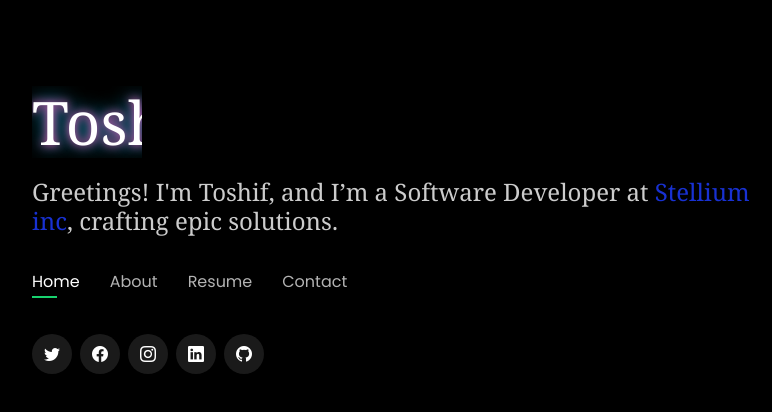
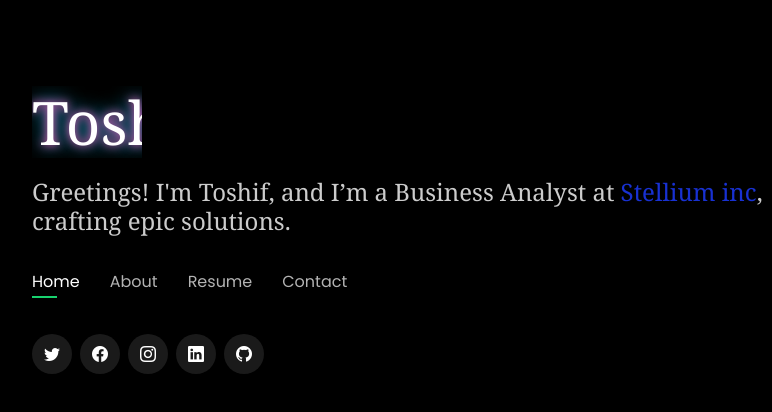
Before and after one commit to toshif1234/portfolio, a plain HTML site: page index.html in a window 1280 px wide. Shown: the part 180-592 px from the top of the page, 50-822 px from the left. Drawn offline with Linux system fonts and the light colour scheme.

Commit message:
updated role

```diff
--- a/index.html
+++ b/index.html
@@ -47,7 +47,7 @@
           <h2 class="neon-text"><a href="index.html" style="color: #fff; font-size: 60px;"  >Toshif Husen Patil</a></h2>
       <!-- Uncomment below if you prefer to use an image logo -->
       <!-- <a href="index.html" class="mr-auto"><img src="assets/img/logo.png" alt="" class="img-fluid"></a> -->
-      <h2 class="">Greetings! I'm Toshif, and I’m a Software Developer at <a href="https://stellium.com">Stellium inc</a>, crafting epic solutions.</h2>
+      <h2 class="">Greetings! I'm Toshif, and I’m a Business Analyst at <a href="https://stellium.com">Stellium inc</a>, crafting epic solutions.</h2>
 
       <nav id="navbar" class="navbar">
         <ul>
```
